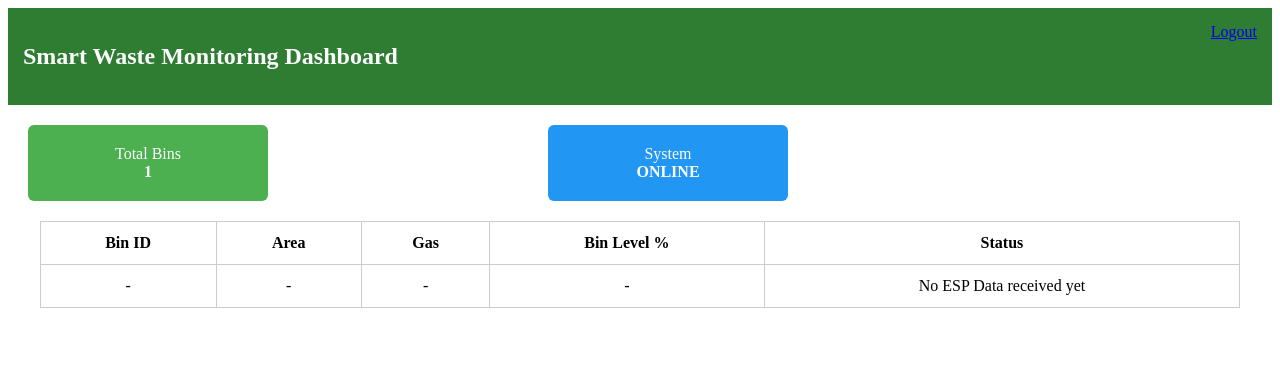
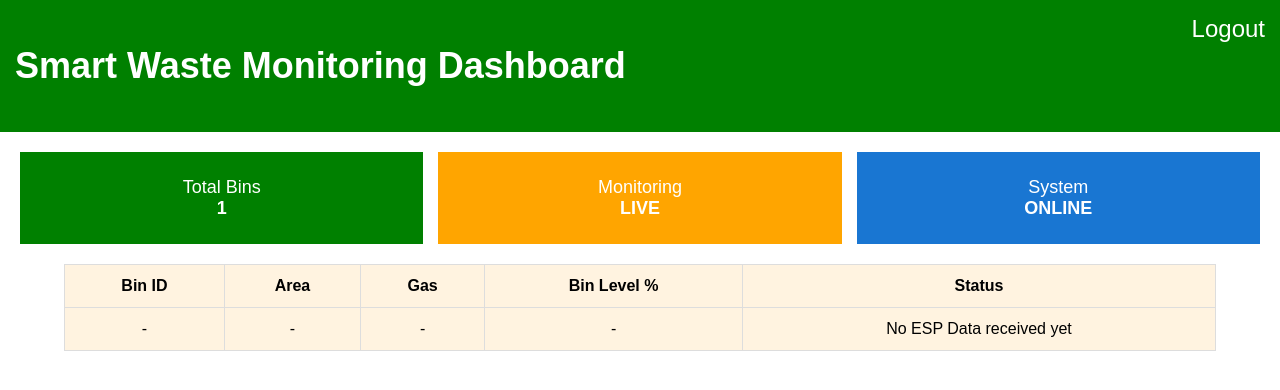
Before and after one commit to Mugilan-18/smart-waste-dashboard, a Flask app: page /dashboard in a window 1280 px wide. Shown: the top 390 px of the page. Run offline with Flask 3, Linux system fonts and the light colour scheme; the visitor is signed in with stand-in values (Sample User, id 1).

Commit message:
Refactor CSS for login and dashboard styles

```diff
--- a/static/style.css
+++ b/static/style.css
@@ -1,92 +1,86 @@
-/* ===== LOGIN ===== */
-.login-body{
-  height:100vh;
-  margin:0;
-  background:url("/static/images/smart_city.jpg") no-repeat center/cover;
-  display:flex;
-  justify-content:center;
-  align-items:center;
+body {
+  margin: 0;
+  font-family: Arial;
 }
 
-.login-box{
-  width:320px;
-  background:white;
-  padding:25px;
-  text-align:center;
-  border-radius:10px;
-  box-shadow:0 10px 25px rgba(0,0,0,.3);
+/* LOGIN */
+.login-bg {
+  background: url("/static/images/smart_city.jpg") center/cover no-repeat;
+  height: 100vh;
 }
 
-.govt-logo{ width:70px; }
-
-.login-box input{
-  width:100%;
-  padding:10px;
-  margin:8px 0;
+.login-box {
+  width: 320px;
+  background: light blue;
+  padding: 25px;
+  border-radius: 10px;
+  position: absolute;
+  top: 50%;
+  left: 50%;
+  transform: translate(-50%, -50%);
+  text-align: center;
 }
 
-.password-box{ position:relative; }
-.password-box span{
-  position:absolute; right:10px; top:12px; cursor:pointer;
+.login-box input,
+.login-box button {
+  width: 100%;
+  height: 42px;
+  margin: 10px 0;
 }
 
-.login-box button{
-  width:100%;
-  padding:10px;
-  background:#1976d2;
-  color:white;
-  border:none;
-  border-radius:5px;
+.password-box {
+  position: relative;
 }
 
-/* ===== DASHBOARD ===== */
-.dashboard-body{ margin:0; background:#f4f6f8; }
-
-.top-bar{
-  background:#2e7d32;
-  color:white;
-  padding:15px;
-  display:flex;
-  justify-content:space-between;
+.password-box span {
+  position: absolute;
+  right: 10px;
+  top: 12px;
+  cursor: pointer;
 }
 
-.logout-btn{
-  color:white;
-  text-decoration:none;
-  background:red;
-  padding:6px 12px;
-  border-radius:4px;
+/* DASHBOARD */
+.top-bar {
+  background: green;
+  color: white;
+  padding: 15px;
+  font-size: 24px;
+  display: flex;
+  justify-content: space-between;
 }
 
-.banner{ width:100%; height:260px; object-fit:cover; }
-
-.cards{
-  display:flex;
-  gap:20px;
-  margin:20px;
+.logout {
+  color: white;
+  text-decoration: none;
 }
 
-.card{
-  width:200px;
-  padding:20px;
-  color:white;
-  text-align:center;
-  border-radius:6px;
+.cards {
+  display: flex;
+  gap: 15px;
+  margin: 20px;
 }
 
-.green{background:#4caf50;}
-.yellow{background:#fbc02d;}
-.blue{background:#2196f3;}
-
-table{
-  width:95%;
-  margin:20px auto;
-  background:white;
-  border-collapse:collapse;
+.card {
+  flex: 1;
+  padding: 25px;
+  color: white;
+  font-size: 18px;
+  text-align: center;
 }
 
-th,td{
-  border:1px solid #ccc;
-  padding:12px;
-  text-align:center;
+.green { background: green; }
+.orange { background: orange; }
+.blue { background: #1976d2; }
+
+table {
+  width: 90%;
+  margin: auto;
+  background: #fff3e0;
+  border-collapse: collapse;
 }
+
+th, td {
+  padding: 12px;
+  border: 1px solid #ddd;
+  text-align: center;
+}
```
